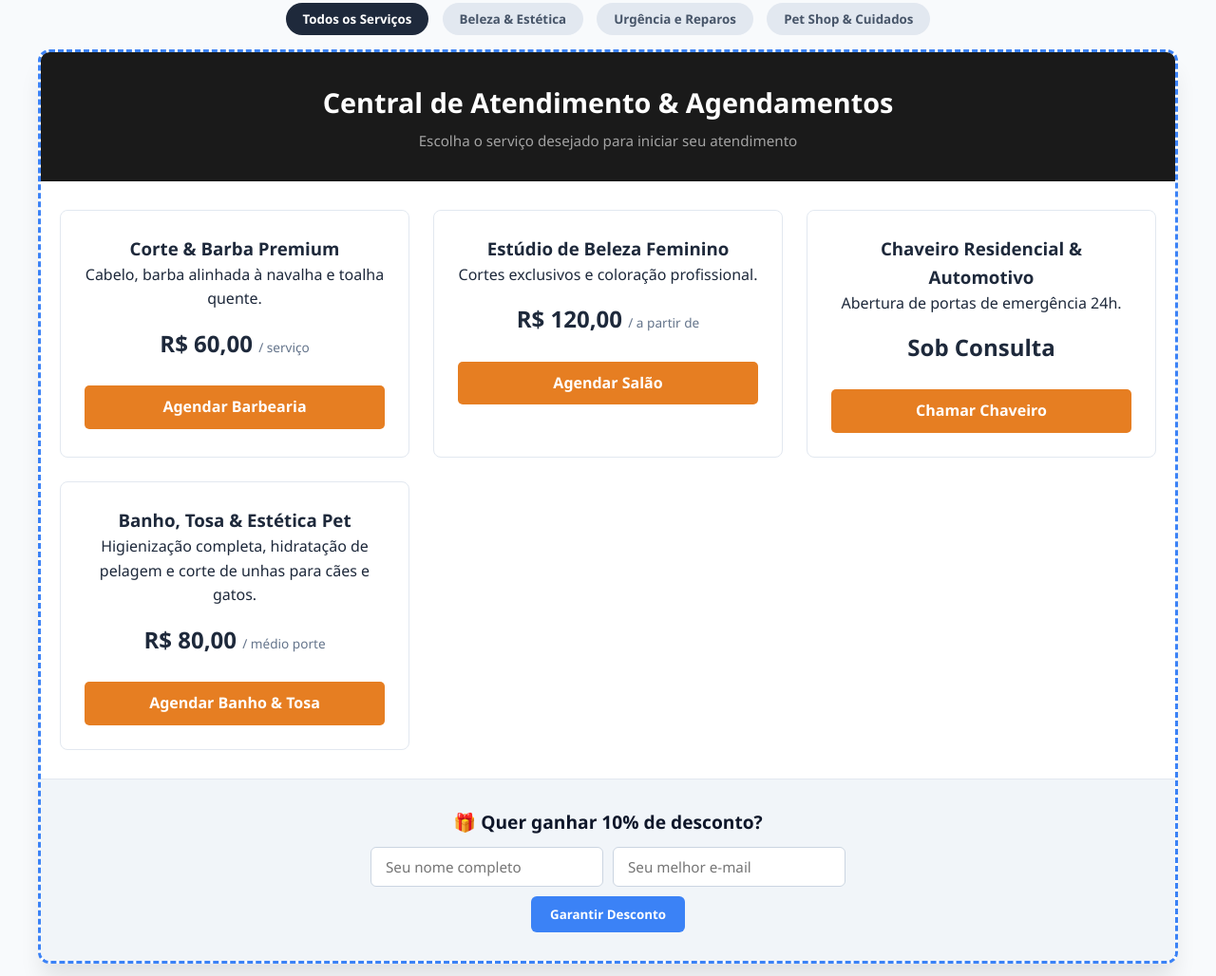
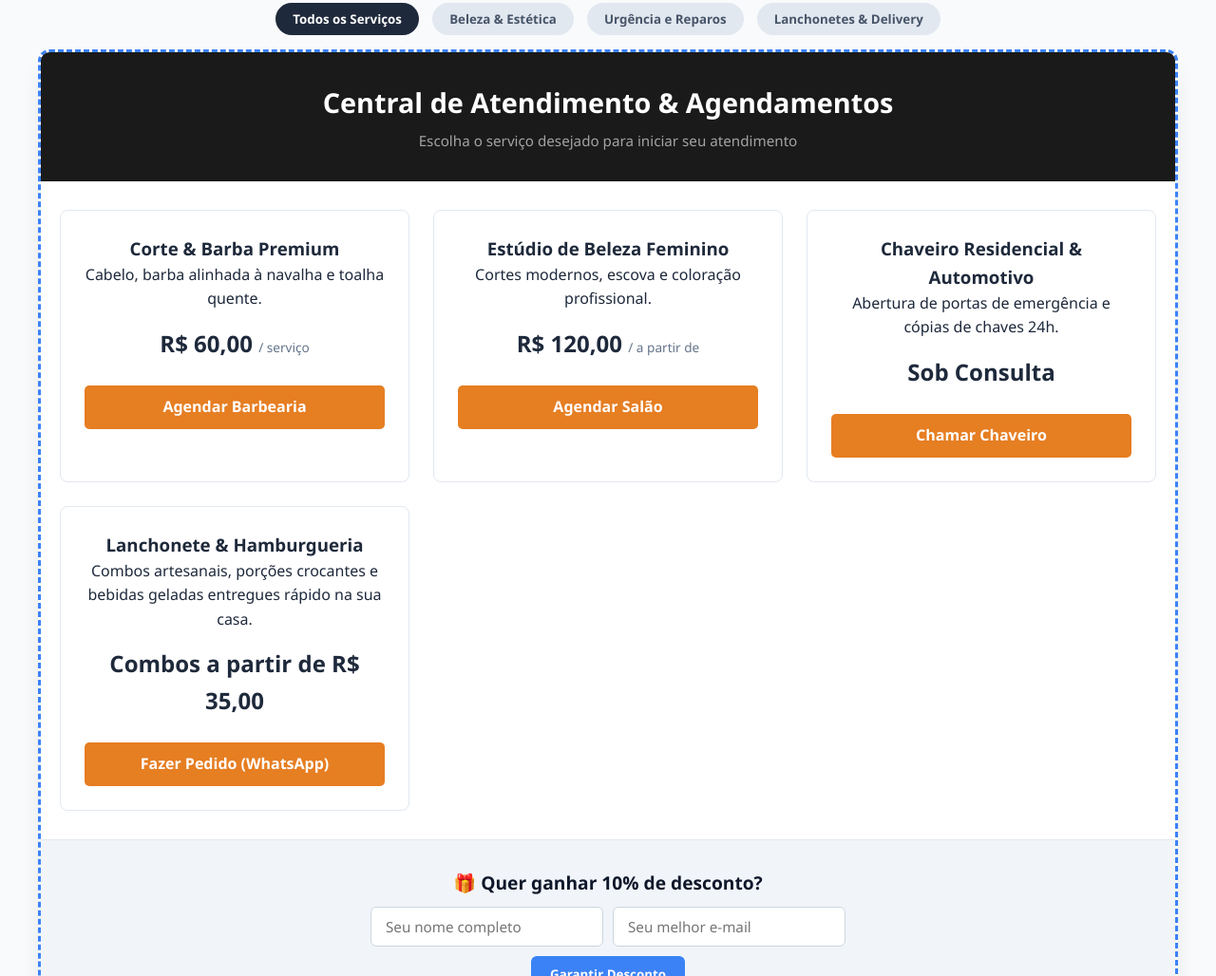
Before and after one commit to Rogersamacedo/site-servicos, a plain HTML site: page index.html in a window 1280 px wide. Shown: the part 456-1484 px from the top of the page at 95% size. Drawn offline with Linux system fonts and the light colour scheme.

Commit message:
feat: inclui nicho de lanchonete e atualiza filtros do menu comercial

```diff
--- a/index.html
+++ b/index.html
@@ -20,7 +20,7 @@
         <button class="filter-btn active" onclick="filterServices('todos')">Todos os Serviços</button>
         <button class="filter-btn" onclick="filterServices('estetica')">Beleza & Estética</button>
         <button class="filter-btn" onclick="filterServices('urgencia')">Urgência e Reparos</button>
-        <button class="filter-btn" onclick="filterServices('petshop')">Pet Shop & Cuidados</button>
+        <button class="filter-btn" onclick="filterServices('alimentacao')">Lanchonetes & Delivery</button>
     </div>
 
     <main class="client-preview-container">
@@ -37,22 +37,22 @@
             </div>
             <div class="card" data-category="estetica">
                 <h3>Estúdio de Beleza Feminino</h3>
-                <p>Cortes exclusivos e coloração profissional.</p>
+                <p>Cortes modernos, escova e coloração profissional.</p>
                 <span class="price-tag">R$ 120,00 <span>/ a partir de</span></span>
                 <a href="https://wa.me" target="_blank" class="btn-agendar">Agendar Salão</a>
             </div>
             <div class="card" data-category="urgencia">
                 <h3>Chaveiro Residencial & Automotivo</h3>
-                <p>Abertura de portas de emergência 24h.</p>
+                <p>Abertura de portas de emergência e cópias de chaves 24h.</p>
                 <span class="price-tag">Sob Consulta</span>
                 <a href="https://wa.me" target="_blank" class="btn-agendar">Chamar Chaveiro</a>
             </div>
-            <!-- NOVO MODELO: Pet Shop adicionado ao portfólio -->
-            <div class="card" data-category="petshop">
-                <h3>Banho, Tosa & Estética Pet</h3>
-                <p>Higienização completa, hidratação de pelagem e corte de unhas para cães e gatos.</p>
-                <span class="price-tag">R$ 80,00 <span>/ médio porte</span></span>
-                <a href="https://wa.me." target="_blank" class="btn-agendar">Agendar Banho & Tosa</a>
+            <!-- NOVO NICHO: Lanchonete adicionada ao portfólio de alta demanda -->
+            <div class="card" data-category="alimentacao">
+                <h3>Lanchonete & Hamburgueria</h3>
+                <p>Combos artesanais, porções crocantes e bebidas geladas entregues rápido na sua casa.</p>
+                <span class="price-tag">Combos a partir de R$ 35,00</span>
+                <a href="https://wa.me." target="_blank" class="btn-agendar">Fazer Pedido (WhatsApp)</a>
             </div>
         </div>
         <section class="crm-simulation">
```
